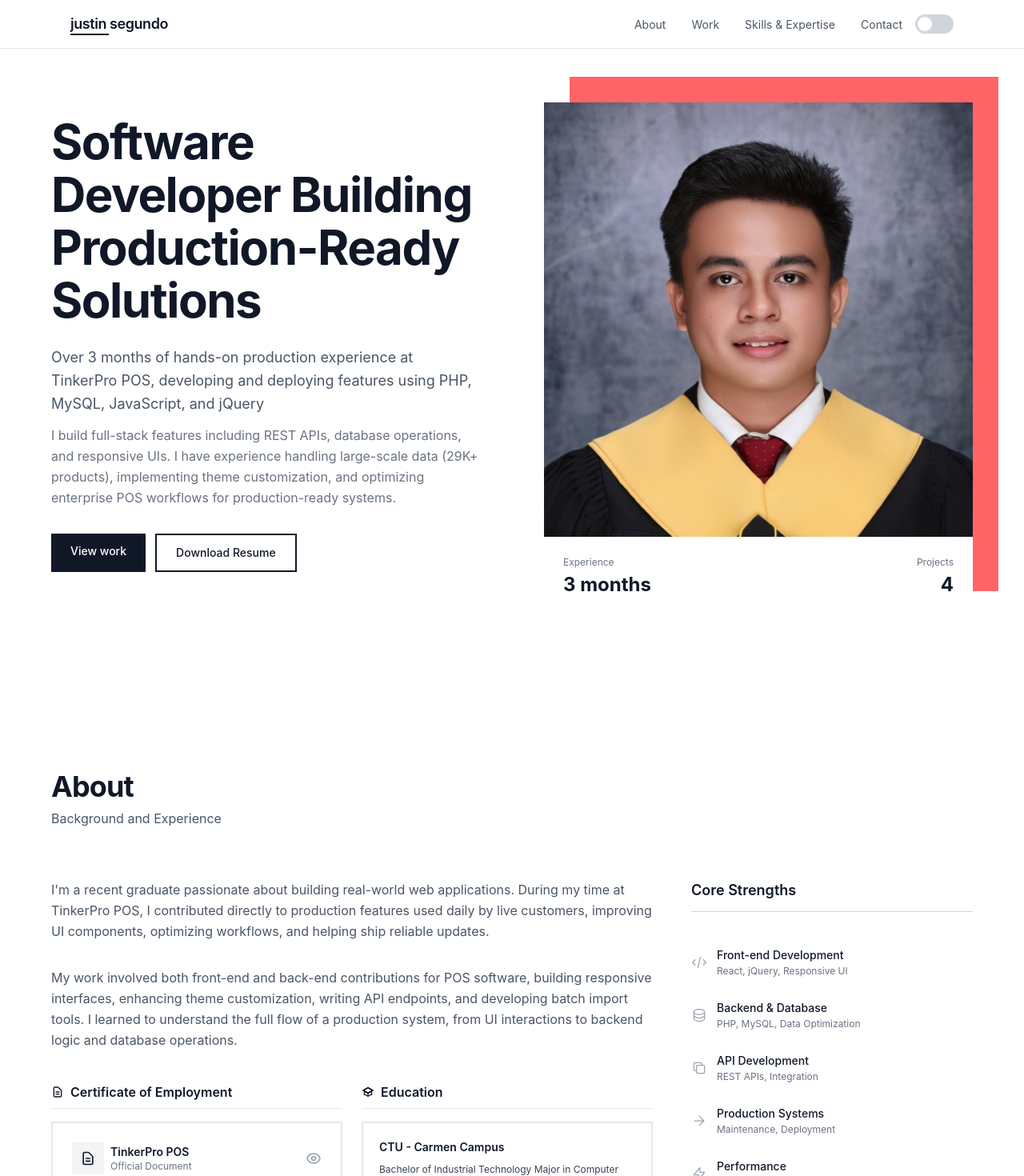
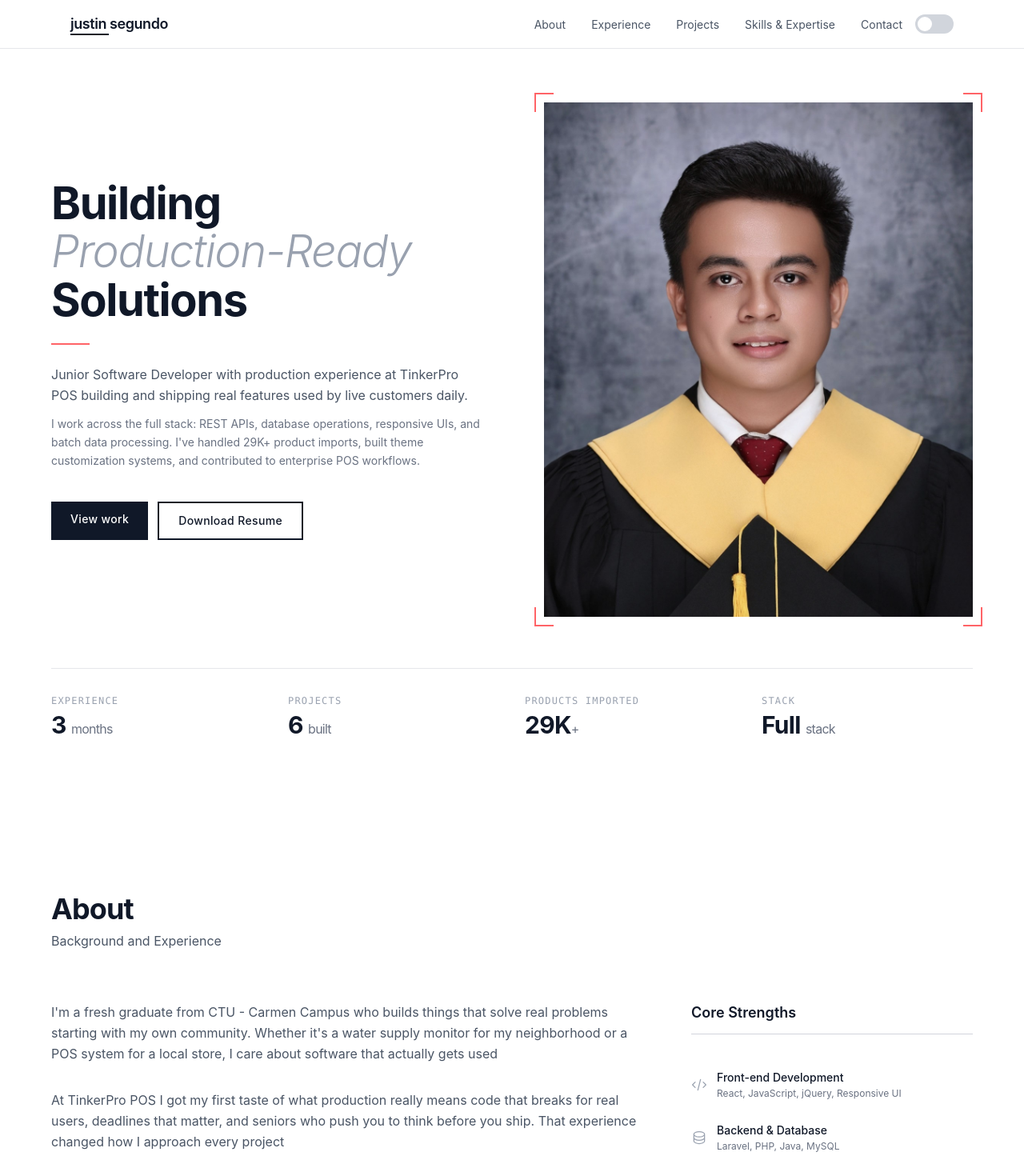
Before and after one commit to justinsegundo/portfolio-justin, a React (Vite) app: page / in a window 1280 px wide. Shown: the top 1470 px of the page at 80% size. Built offline with nearby package versions, Linux system fonts and the light colour scheme.

Commit message:
new changes

```diff
--- a/src/App.jsx
+++ b/src/App.jsx
@@ -6,6 +6,7 @@ import Skills from './components/Skills';
 import Contact from './components/Contact';
 import Footer from './components/Footer';
 import ScrollToTop from './components/ScrollToTop';
+import PersonalProjects from './components/PersonalProjects';
 
 function App() {
   return (
@@ -16,6 +17,7 @@ function App() {
       <Hero />
       <About />
       <Projects />
+      <PersonalProjects />
       <Skills />
       <Contact />
       <Footer />
--- a/src/components/About.jsx
+++ b/src/components/About.jsx
@@ -12,7 +12,7 @@ const About = () => {
         </svg>
       ),
       title: 'Front-end Development',
-      description: 'React, jQuery, Responsive UI',
+      description: 'React, JavaScript, jQuery, Responsive UI',
     },
     {
       icon: (
@@ -21,7 +21,7 @@ const About = () => {
         </svg>
       ),
       title: 'Backend & Database',
-      description: 'PHP, MySQL, Data Optimization',
+      description: 'Laravel, PHP, Java, MySQL',
     },
     {
       icon: (
@@ -77,10 +77,10 @@ const About = () => {
           <div className="grid md:grid-cols-3 gap-8 sm:gap-10 md:gap-12 mb-12 sm:mb-16 md:mb-20">
             <div className="md:col-span-2 space-y-6 sm:space-y-8 animate-fadeInUp">
               <p className="text-sm sm:text-base text-gray-600 dark:text-slate-300 leading-relaxed">
-                I'm a recent graduate passionate about building real-world web applications. During my time at TinkerPro POS, I contributed directly to production features used daily by live customers, improving UI components, optimizing workflows, and helping ship reliable updates.
+                I'm a fresh graduate from CTU - Carmen Campus who builds things that solve real problems starting with my own community. Whether it's a water supply monitor for my neighborhood or a POS system for a local store, I care about software that actually gets used
               </p>
               <p className="text-sm sm:text-base text-gray-600 dark:text-slate-300 leading-relaxed">
-                My work involved both front-end and back-end contributions for POS software, building responsive interfaces, enhancing theme customization, writing API endpoints, and developing batch import tools. I learned to understand the full flow of a production system, from UI interactions to backend logic and database operations.
+                At TinkerPro POS I got my first taste of what production really means code that breaks for real users, deadlines that matter, and seniors who push you to think before you ship. That experience changed how I approach every project
               </p>
 
               <div className="grid md:grid-cols-2 gap-5 sm:gap-6 mt-8 sm:mt-10">
@@ -93,7 +93,7 @@ const About = () => {
                   </h3>
                   <button
                     onClick={() => setIsModalOpen(true)}
-                    className="flex-1 w-full group relative overflow-hidden bg-white dark:bg-slate-800 border-2 border-gray-200 dark:border-slate-700 p-4 sm:p-5 md:p-6 text-left hover:border-gray-300 dark:hover:border-slate-600 transition-colors"
+                  className="flex-1 w-full group relative overflow-hidden bg-white dark:bg-slate-800 border-2 border-gray-200 dark:border-slate-700 p-4 sm:p-5 md:p-6 text-left hover:border-gray-400 dark:hover:border-slate-500 transition-colors duration-300"
                   >
                     <div className="flex items-center justify-between mb-2 sm:mb-3">
                       <div className="flex items-center gap-2 min-w-0 flex-1">
@@ -129,7 +129,7 @@ const About = () => {
                     </svg>
                     Education
                   </h3>
-                  <div className="flex-1 bg-white dark:bg-slate-800 p-4 sm:p-5 border-2 border-gray-200 dark:border-slate-700 hover:border-gray-300 dark:hover:border-slate-600 transition-colors duration-300">
+                  <div className="flex-1 bg-white dark:bg-slate-800 p-4 sm:p-5 border-2 border-gray-200 dark:border-slate-700 hover:border-gray-400 dark:hover:border-slate-500 transition-colors duration-300">
                     <h4 className="font-semibold text-gray-900 dark:text-slate-100 text-xs sm:text-sm mb-2">
                       CTU - Carmen Campus
                     </h4>
--- a/src/components/Hero.jsx
+++ b/src/components/Hero.jsx
@@ -12,70 +12,90 @@ const Hero = () => {
   };
 
   return (
-    <section className="min-h-screen flex items-center pt-24 sm:pt-24 md:pt-28 lg:pt-32 pb-12 sm:pb-14 md:pb-16 px-4 sm:px-6 bg-white dark:bg-slate-900">
-      <div className="max-w-6xl mx-auto grid md:grid-cols-2 gap-8 sm:gap-10 md:gap-16 lg:gap-20 items-center w-full">
+    <section className="min-h-screen flex flex-col justify-center pt-24 sm:pt-24 md:pt-28 lg:pt-32 pb-12 sm:pb-14 md:pb-16 px-4 sm:px-6 bg-white dark:bg-slate-900">
+      <div className="max-w-6xl mx-auto w-full">
 
-        <div className="animate-fadeInLeft order-2 md:order-1">
-          <h1 className="text-3xl sm:text-4xl md:text-5xl lg:text-6xl font-bold text-gray-900 dark:text-slate-100 mb-3 sm:mb-4 md:mb-6 leading-[1.1] tracking-tight">
-            Software Developer Building Production-Ready Solutions
+
+
+        <div className="grid md:grid-cols-2 gap-8 sm:gap-10 md:gap-16 lg:gap-20 items-center mb-10 sm:mb-12 md:mb-16">
+
+          <div className="order-2 md:order-1 animate-fadeInLeft">
+            <h1 className="text-3xl sm:text-4xl md:text-5xl lg:text-[3.5rem] font-bold text-gray-900 dark:text-slate-100 mb-5 sm:mb-6 leading-[1.08] tracking-tight">
+              Building
+              <span className="block text-gray-400 dark:text-slate-500 font-light italic">
+                Production-Ready
+              </span>
+              Solutions
             </h1>
 
-          <p className="text-sm sm:text-base md:text-lg text-gray-600 dark:text-slate-300 mb-2 sm:mb-3 leading-relaxed">
-            Over 3 months of hands-on production experience at TinkerPro POS, developing and deploying features using PHP, MySQL, JavaScript, and jQuery
+            <div className="w-12 h-0.5 bg-red-400 mb-5 sm:mb-6"></div>
+
+            <p className="text-sm sm:text-base text-gray-600 dark:text-slate-300 mb-3 leading-relaxed">
+             Junior Software Developer with production experience at TinkerPro POS building and shipping real features used by live customers daily.
             </p>
 
-          <p className="text-xs sm:text-sm md:text-base text-gray-500 dark:text-slate-400 mb-5 sm:mb-6 md:mb-8 leading-relaxed">
-            I build full-stack features including REST APIs, database operations, and responsive UIs. I have experience handling large-scale data (29K+ products), implementing theme customization, and optimizing enterprise POS workflows for production-ready systems.
+            <p className="text-sm text-gray-500 dark:text-slate-400 mb-7 sm:mb-8 md:mb-10 leading-relaxed">
+           I work across the full stack: REST APIs, database operations, responsive UIs, and batch data processing. I've handled 29K+ product imports, built theme customization systems, and contributed to enterprise POS workflows.
             </p>
 
-          <div className="flex flex-col sm:flex-row gap-3 mb-8 sm:mb-10">
+            <div className="flex flex-col sm:flex-row gap-3">
               <a
                 href="#projects"
                 onClick={(e) => handleNavClick(e, '#projects')}
-              className="px-5 sm:px-6 py-2.5 sm:py-3 bg-gray-900 dark:bg-slate-100 text-white dark:text-slate-900 text-sm font-medium hover:bg-gray-800 dark:hover:bg-slate-200 transition text-center"
+                className="px-6 py-3 bg-gray-900 dark:bg-slate-100 text-white dark:text-slate-900 text-sm font-medium hover:bg-gray-700 dark:hover:bg-slate-200 transition-colors duration-200 text-center tracking-wide"
               >
                 View work
               </a>
               <a
                 href="/files/Justin-Ian-Segundo-Resume.pdf"
                 download="Justin-Ian-Segundo-Resume.pdf"
-              className="px-5 sm:px-6 py-2.5 sm:py-3 border-2 border-gray-900 dark:border-slate-100 text-gray-900 dark:text-slate-100 text-sm font-medium hover:bg-gray-900 dark:hover:bg-slate-100 hover:text-white dark:hover:text-slate-900 transition text-center"
+                className="px-6 py-3 border-2 border-gray-900 dark:border-slate-100 text-gray-900 dark:text-slate-100 text-sm font-medium hover:bg-gray-900 dark:hover:bg-slate-100 hover:text-white dark:hover:text-slate-900 transition-colors duration-200 text-center tracking-wide"
               >
                 Download Resume
               </a>
             </div>
           </div>
 
-        <div className="animate-fadeInRight order-1 md:order-2">
-          <div className="relative max-w-sm mx-auto md:max-w-none z-10">
-            <div className="absolute -right-3 sm:-right-4 md:-right-8 -top-3 sm:-top-4 md:-top-8 w-full h-full bg-red-400 -z-10"></div>
+          <div className="order-1 md:order-2 animate-fadeInRight">
+            <div className="relative max-w-sm mx-auto md:max-w-none">
 
-            <div className="overflow-hidden mb-6 md:mb-0">
+              <div className="absolute -top-3 -left-3 w-6 h-6 border-t-2 border-l-2 border-red-400 z-20"></div>
+              <div className="absolute -top-3 -right-3 w-6 h-6 border-t-2 border-r-2 border-red-400 z-20"></div>
+              <div className="absolute -bottom-3 -left-3 w-6 h-6 border-b-2 border-l-2 border-red-400 z-20"></div>
+              <div className="absolute -bottom-3 -right-3 w-6 h-6 border-b-2 border-r-2 border-red-400 z-20"></div>
+
+              <div className="overflow-hidden">
                 <img
                   src="/images/profile_pp.jpg"
                   alt="Justin Ian Segundo"
-                className="w-full aspect-square md:aspect-[5/6] object-cover hover:scale-105 transition duration-500"
+                  className="w-full aspect-square md:aspect-[5/6] object-cover hover:scale-105 transition duration-500 grayscale-[15%]"
                 />
-            </div>
-
-            <div className="relative md:absolute md:bottom-0 md:left-0 md:right-0 bg-white dark:bg-slate-800 p-3 sm:p-4 md:p-6 border-gray-900 dark:border-slate-100 -mt-14 sm:-mt-16 md:mt-0 mx-4 sm:mx-6 md:mx-0 shadow-xl md:shadow-none z-10">
-              <div className="flex justify-between items-end">
-                <div>
-                  <div className="text-xs text-gray-500 dark:text-slate-400 mb-1">Experience</div>
-                  <div className="text-lg sm:text-xl md:text-2xl font-bold text-gray-900 dark:text-slate-100">
-                    3 months
-                  </div>
-                </div>
-                <div className="text-right">
-                  <div className="text-xs text-gray-500 dark:text-slate-400 mb-1">Projects</div>
-                  <div className="text-lg sm:text-xl md:text-2xl font-bold text-gray-900 dark:text-slate-100">
-                    4
               </div>
             </div>
           </div>
         </div>
+
+        <div className="border-t border-gray-200 dark:border-slate-700 pt-6 sm:pt-8 animate-fadeInUp">
+          <div className="grid grid-cols-2 sm:grid-cols-4 gap-6 sm:gap-8">
+            <div>
+              <div className="text-xs font-mono text-gray-400 dark:text-slate-500 mb-1 tracking-widest uppercase">Experience</div>
+              <div className="text-2xl sm:text-3xl font-bold text-gray-900 dark:text-slate-100 tracking-tight">3 <span className="text-base font-normal text-gray-500 dark:text-slate-400">months</span></div>
+            </div>
+            <div>
+              <div className="text-xs font-mono text-gray-400 dark:text-slate-500 mb-1 tracking-widest uppercase">Projects</div>
+              <div className="text-2xl sm:text-3xl font-bold text-gray-900 dark:text-slate-100 tracking-tight">6 <span className="text-base font-normal text-gray-500 dark:text-slate-400">built</span></div>
+            </div>
+            <div>
+              <div className="text-xs font-mono text-gray-400 dark:text-slate-500 mb-1 tracking-widest uppercase">Products Imported</div>
+              <div className="text-2xl sm:text-3xl font-bold text-gray-900 dark:text-slate-100 tracking-tight">29K<span className="text-base font-normal text-gray-500 dark:text-slate-400">+</span></div>
+            </div>
+            <div>
+              <div className="text-xs font-mono text-gray-400 dark:text-slate-500 mb-1 tracking-widest uppercase">Stack</div>
+              <div className="text-2xl sm:text-3xl font-bold text-gray-900 dark:text-slate-100 tracking-tight">Full <span className="text-base font-normal text-gray-500 dark:text-slate-400">stack</span></div>
             </div>
           </div>
+        </div>
+
       </div>
     </section>
   );
--- a/src/components/Navbar.jsx
+++ b/src/components/Navbar.jsx
@@ -17,7 +17,8 @@ const Navbar = ( ) => {
 
   const navLinks = [
     { href: '#about', label: 'About' },
-    { href: '#projects', label: 'Work' },
+    { href: '#projects', label: 'Experience' },
+    { href: '#personal-projects', label: 'Projects' },
     { href: '#tech', label: 'Skills & Expertise' },
     { href: '#contact', label: 'Contact' },
   ];
--- /dev/null
+++ b/src/components/PersonalProjects.jsx
@@ -0,0 +1,134 @@
+const personalProjects = [
+  {
+    id: 1,
+    title: 'Tide Water Supply System',
+    badge: 'Full Stack Project',
+    description:
+      'A full-stack app that solves a real community problem in Carmen, Cebu helping residents check water availability based on tide levels without walking to their faucets. Features real-time monitoring with auto-refresh every 30 seconds and clear visual indicators for water status.',
+    tags: ['React 18', 'Java 17', 'Spring Boot', 'REST API', 'Maven'],
+    github: 'https://github.com/justinsegundo/tide-water-supply-system',
+    icon: (
+      <svg className="w-6 h-6 sm:w-7 sm:h-7 text-white dark:text-slate-900" fill="none" stroke="currentColor" viewBox="0 0 24 24">
+        <path strokeLinecap="round" strokeLinejoin="round" strokeWidth="2" d="M20 7l-8-4-8 4m16 0l-8 4m8-4v10l-8 4m0-10L4 7m8 10V11" />
+      </svg>
+    ),
+  },
+    {
+    id: 2,
+    title: 'DevConnect',
+    badge: 'Full Stack Web App',
+    description:
+      'A community discussion platform where developers can post discussions, comment, vote, and earn reputation points. Features role-based access control, a badge system, moderation dashboard, and a polymorphic voting system for both discussions and comments.',
+    tags: ['React 18', 'Laravel 11', 'MySQL', 'Tailwind CSS', 'Zustand', 'REST API'],
+    github: 'https://github.com/justinsegundo/devconnect',
+    icon: (
+      <svg className="w-6 h-6 sm:w-7 sm:h-7 text-white dark:text-slate-900" fill="none" stroke="currentColor" viewBox="0 0 24 24">
+        <path strokeLinecap="round" strokeLinejoin="round" strokeWidth="2" d="M17 8h2a2 2 0 012 2v6a2 2 0 01-2 2h-2v4l-4-4H9a1.994 1.994 0 01-1.414-.586m0 0L11 14h4a2 2 0 002-2V6a2 2 0 00-2-2H5a2 2 0 00-2 2v6a2 2 0 002 2h2v4l.586-.586z" />
+      </svg>
+    ),
+  },
+  {
+    id: 3,
+    title: 'Sari-Sari POS System',
+    badge: 'Desktop Application',
+    description:
+      'A Java-based desktop point-of-sale application for small neighborhood sari-sari stores. Supports adding, editing, and deleting products directly in a table, a price checker with keyword search, and stock level tracking with a clean and responsive interface.',
+    tags: ['Java', 'Java Swing', 'Maven', 'IntelliJ IDEA'],
+    github: 'https://github.com/justinsegundo/sari-sari-pos-system',
+    icon: (
+      <svg className="w-6 h-6 sm:w-7 sm:h-7 text-white dark:text-slate-900" fill="none" stroke="currentColor" viewBox="0 0 24 24">
+        <path strokeLinecap="round" strokeLinejoin="round" strokeWidth="2" d="M3 3h2l.4 2M7 13h10l4-8H5.4M7 13L5.4 5M7 13l-2.293 2.293c-.63.63-.184 1.707.707 1.707H17m0 0a2 2 0 100 4 2 2 0 000-4zm-8 2a2 2 0 11-4 0 2 2 0 014 0z" />
+      </svg>
+    ),
+  },
+
+];
+
+const PersonalProjects = () => {
+  return (
+    <section
+      id="personal-projects"
+      className="pt-24 pb-12 sm:pt-28 sm:pb-16 md:pt-32 md:pb-20 px-4 sm:px-6 bg-white dark:bg-slate-900"
+    >
+      <div className="max-w-6xl mx-auto">
+
+        <div className="mb-8 sm:mb-10 md:mb-12 animate-fadeInUp">
+          <h2 className="text-3xl sm:text-4xl font-bold text-gray-900 dark:text-slate-100 mb-2 tracking-tight">
+            Projects
+          </h2>
+          <p className="text-sm sm:text-base text-gray-600 dark:text-slate-400">
+            Personal projects built outside of work
+          </p>
+        </div>
+
+        <div className="grid md:grid-cols-2 gap-6 sm:gap-8">
+          {personalProjects.map((project) => (
+            <div
+              key={project.id}
+              className="bg-white dark:bg-slate-900 border-2 border-gray-200 dark:border-slate-700 p-5 sm:p-6 md:p-8 animate-fadeInUp hover:border-gray-400 dark:hover:border-slate-500 transition-colors duration-300"
+            >
+              <div className="flex items-start gap-3 sm:gap-4 mb-4 sm:mb-6">
+                <div className="w-10 h-10 sm:w-12 sm:h-12 bg-gray-900 dark:bg-slate-100 flex items-center justify-center flex-shrink-0">
+                  {project.icon}
+                </div>
+                <div className="flex-1 min-w-0">
+                  <h3 className="text-lg sm:text-xl font-bold text-gray-900 dark:text-slate-100 mb-2">
+                    {project.title}
+                  </h3>
+                  <div className="inline-block px-2 py-1 bg-gray-900 dark:bg-slate-100 text-white dark:text-slate-900 text-xs font-medium">
+                    {project.badge}
+                  </div>
+                </div>
+              </div>
+
+              <p className="text-xs sm:text-sm text-gray-600 dark:text-slate-300 mb-4 sm:mb-6 leading-relaxed">
+                {project.description}
+              </p>
+
+              <div className="flex flex-wrap gap-2 mb-5 sm:mb-6">
+                {project.tags.map((tag, index) => (
+                  <span
+                    key={index}
+                    className="px-2 py-1 bg-gray-200 dark:bg-slate-700 text-gray-700 dark:text-slate-300 text-xs font-medium"
+                  >
+                    {tag}
+                  </span>
+                ))}
+              </div>
+
+              <a
+                href={project.github}
+                target="_blank"
+                rel="noopener noreferrer"
+                className="inline-flex items-center gap-2 text-xs sm:text-sm font-medium text-gray-900 dark:text-slate-100 hover:text-gray-600 dark:hover:text-slate-300 transition-colors duration-200"
+              >
+                <svg className="w-4 h-4" fill="currentColor" viewBox="0 0 24 24">
+                  <path d="M12 .297c-6.63 0-12 5.373-12 12 0 5.303 3.438 9.8 8.205 11.385.6.113.82-.258.82-.577 0-.285-.01-1.04-.015-2.04-3.338.724-4.042-1.61-4.042-1.61C4.422 18.07 3.633 17.7 3.633 17.7c-1.087-.744.084-.729.084-.729 1.205.084 1.838 1.236 1.838 1.236 1.07 1.835 2.809 1.305 3.495.998.108-.776.417-1.305.76-1.605-2.665-.3-5.466-1.332-5.466-5.93 0-1.31.465-2.38 1.235-3.22-.135-.303-.54-1.523.105-3.176 0 0 1.005-.322 3.3 1.23.96-.267 1.98-.399 3-.405 1.02.006 2.04.138 3 .405 2.28-1.552 3.285-1.23 3.285-1.23.645 1.653.24 2.873.12 3.176.765.84 1.23 1.91 1.23 3.22 0 4.61-2.805 5.625-5.475 5.92.42.36.81 1.096.81 2.22 0 1.606-.015 2.896-.015 3.286 0 .315.21.69.825.57C20.565 22.092 24 17.592 24 12.297c0-6.627-5.373-12-12-12" />
+                </svg>
+                View on GitHub
+                <svg className="w-3 h-3" fill="none" stroke="currentColor" viewBox="0 0 24 24">
+                  <path strokeLinecap="round" strokeLinejoin="round" strokeWidth="2" d="M10 6H6a2 2 0 00-2 2v10a2 2 0 002 2h10a2 2 0 002-2v-4M14 4h6m0 0v6m0-6L10 14" />
+                </svg>
+              </a>
+
+            </div>
+          ))}
+        </div>
+
+        <div className="mt-10 sm:mt-12 pt-8 border-t border-gray-200 dark:border-slate-700">
+          <a
+            href="https://github.com/justinsegundo"
+            target="_blank"
+            rel="noopener noreferrer"
+            className="inline-flex items-center gap-2 text-sm text-gray-500 dark:text-slate-400 hover:text-gray-900 dark:hover:text-slate-100 transition-colors duration-200"
+          >
+            See all repositories on GitHub →
+          </a>
+        </div>
+
+      </div>
+    </section>
+  );
+};
+
+export default PersonalProjects;
--- a/src/components/Projects.jsx
+++ b/src/components/Projects.jsx
@@ -102,7 +102,7 @@ const Projects = () => {
                         className="w-full h-auto rounded-lg hover:scale-[1.02] transition-transform duration-500 object-cover aspect-video"
                       />
                     </div>
-                    <div className="bg-white dark:bg-slate-800 border-2 border-gray-200 dark:border-slate-700 p-5 sm:p-6 md:p-8">
+                    <div className="bg-white dark:bg-slate-800 border-2 border-gray-200 dark:border-slate-700 p-5 sm:p-6 md:p-8 hover:border-gray-400 dark:hover:border-slate-500 transition-colors duration-300">
                       <h3 className="text-lg sm:text-xl font-bold text-gray-900 dark:text-slate-100 mb-2 sm:mb-3 flex items-center gap-2">
                         {project.title}
                       </h3>
@@ -138,7 +138,7 @@ const Projects = () => {
                 {additionalProjects.map((project) => (
                   <div
                     key={project.id}
-                    className="bg-white dark:bg-slate-800 border-2 border-gray-200 dark:border-slate-700 p-5 sm:p-6 md:p-8 animate-fadeInUp"
+                   className="bg-white dark:bg-slate-800 border-2 border-gray-200 dark:border-slate-700 p-5 sm:p-6 md:p-8 animate-fadeInUp hover:border-gray-400 dark:hover:border-slate-500 transition-colors duration-300"
                   >
                     <div className="flex items-start gap-3 sm:gap-4 mb-4 sm:mb-6">
                       <div className="w-10 h-10 sm:w-12 sm:h-12 bg-gray-900 dark:bg-slate-100 flex items-center justify-center flex-shrink-0">
```
Also changed, not shown: src/components/Skills.jsx (+22 -2 lines). Lines whose indentation alone changed are shown as unchanged.
